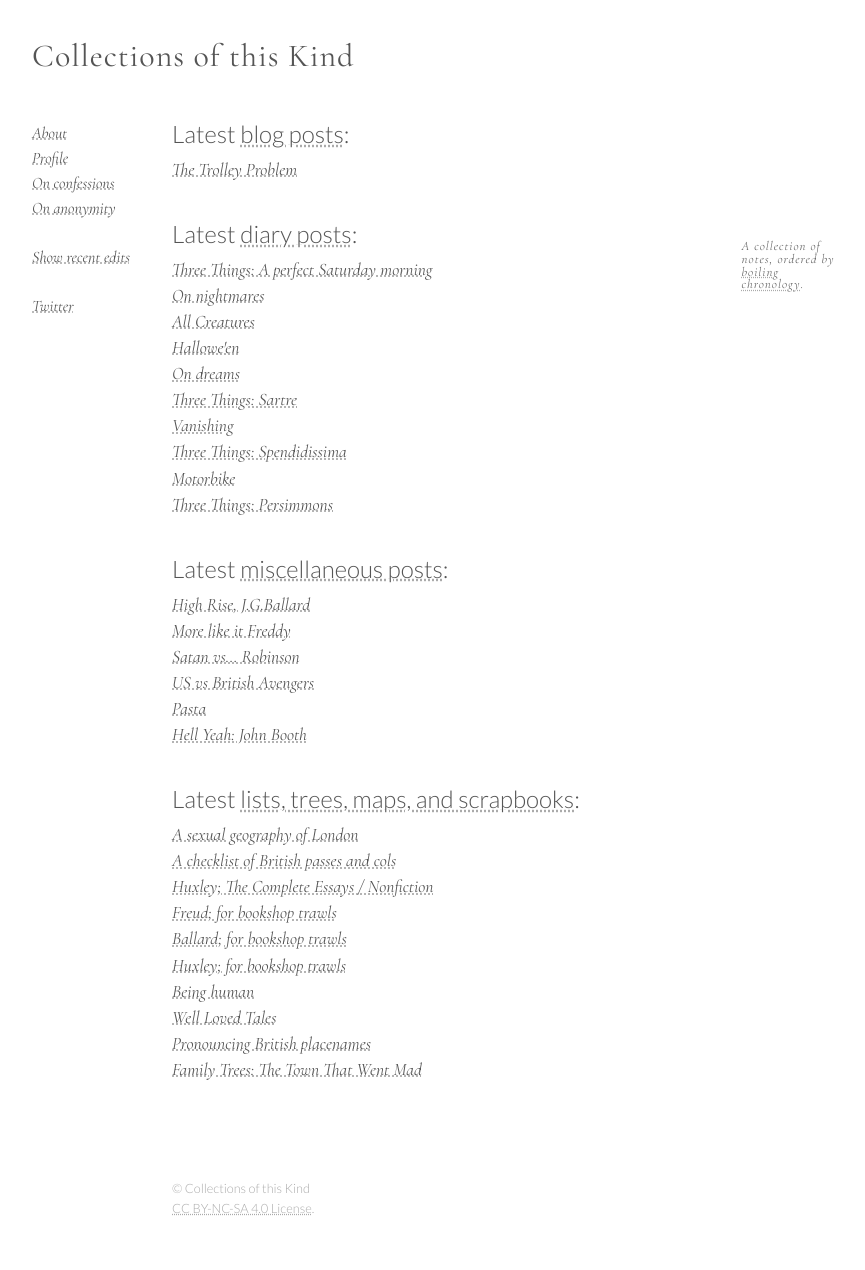
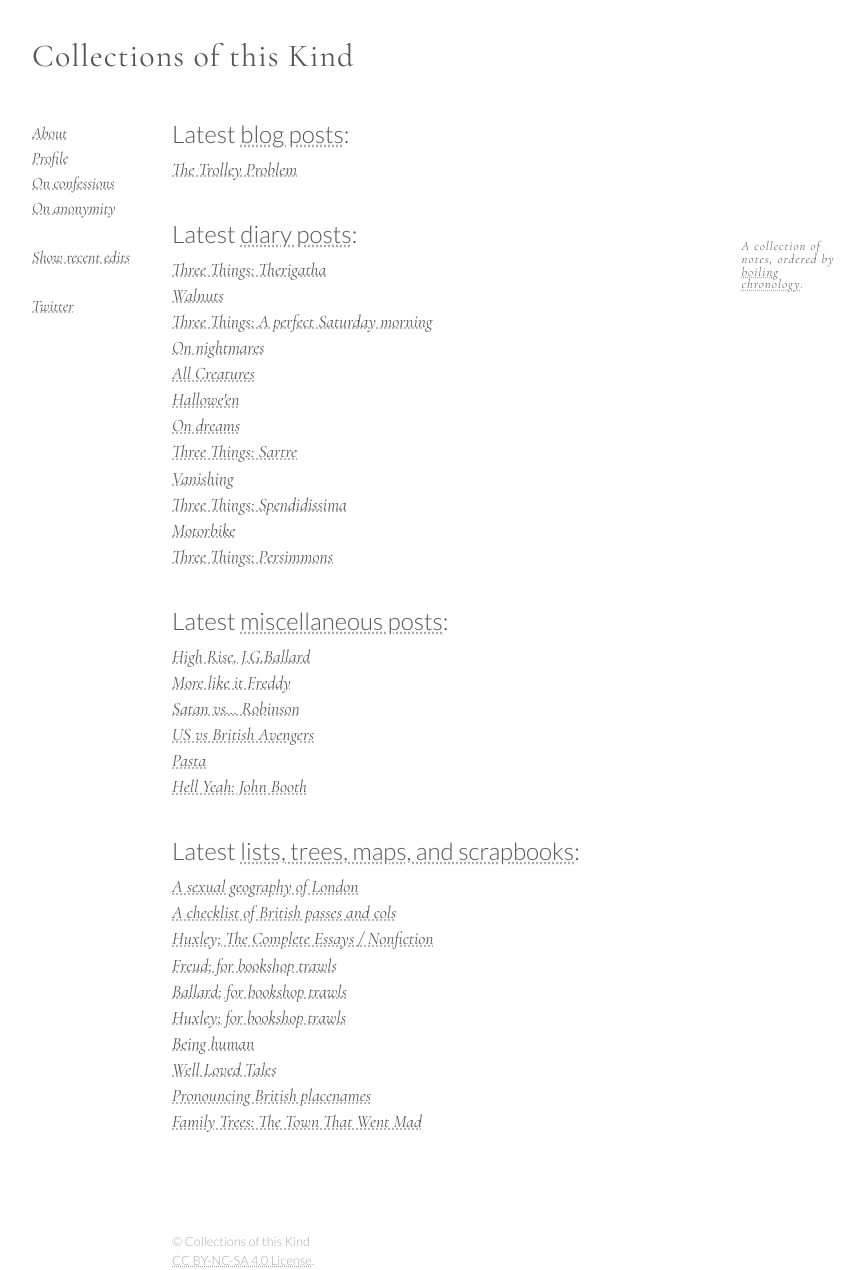
Before and after one commit to CollectionsOfThisKind/collectionsofthiskind.github.io, a Jekyll site: the page built from index.html, in a window 1280 px wide. Shown: the whole page, without its empty margins (78-943 px from the left). Built offline with Jekyll 4.4.1, drawn with Linux system fonts in a browser that asks for light colours; before the commit the page ends 1218 px from its top, so only the background shows below that.

Commit message:
Add files via upload

```diff
--- a/index.html
+++ b/index.html
@@ -45,6 +45,8 @@
 <h2 name="diary">Latest <a href="pages/diary/index.html">diary posts</a>:</h2>
 
 <ul class="new">
+<li><a href="pages/diary/three-therigatha.html">Three Things: Therigatha</a></li>
+<li><a href="pages/diary/walnuts.html">Walnuts</a></li>
 <li><a href="pages/diary/three-oolong.html">Three Things: A perfect Saturday morning</a></li>
 <li><a href="pages/diary/nightmares.html">On nightmares</a></li>
 <li><a href="pages/diary/creatures.html">All Creatures</a></li>
```
